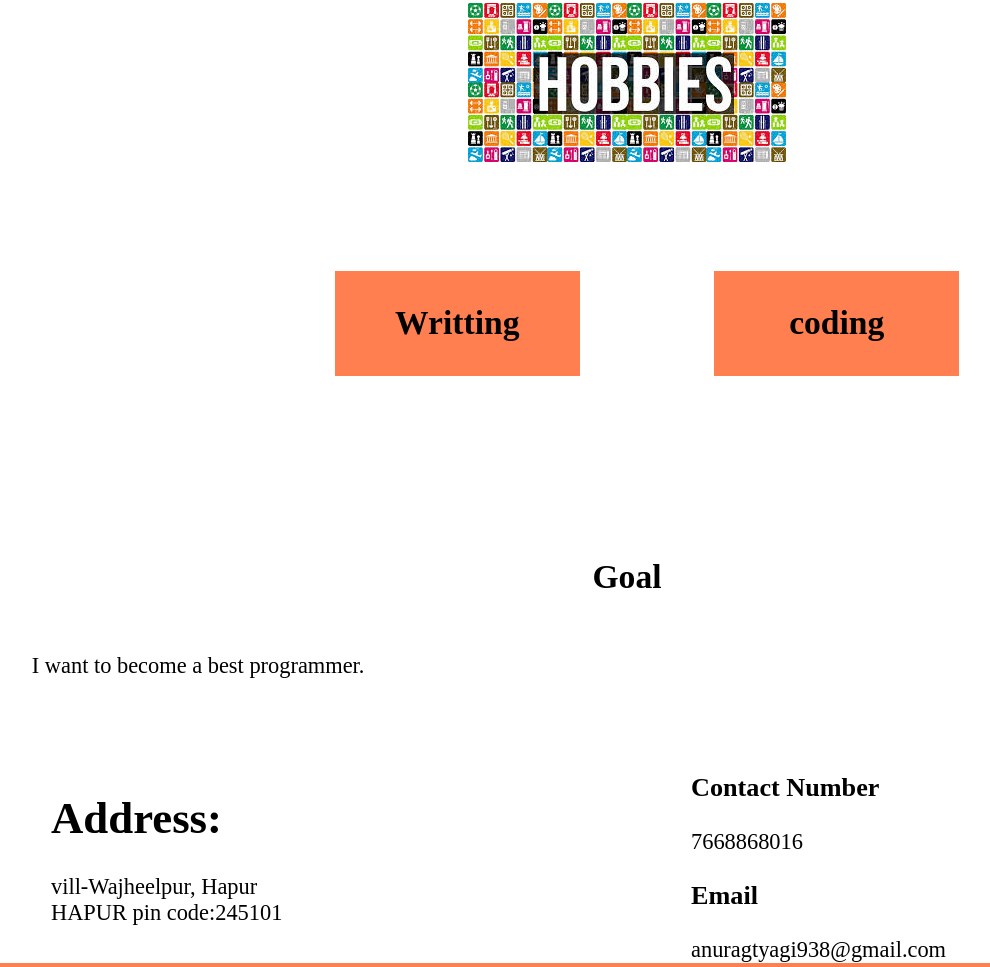
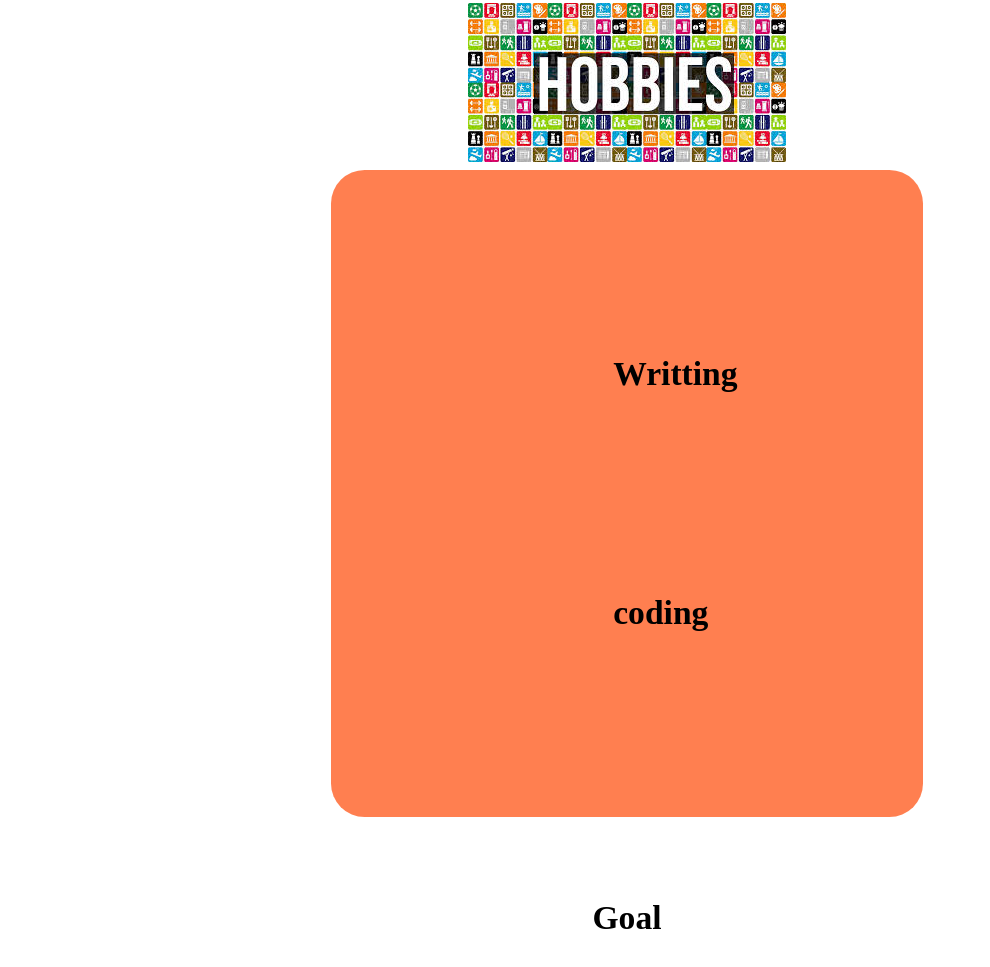
Before and after one commit to Anuragtyagi-by/Anurag-my-first-web-page, a plain HTML site: page index.html in a window 1280 px wide. Shown: the part 1961-2928 px from the top of the page, without its empty margins (13-1003 px from the left). Drawn offline with Linux system fonts and the light colour scheme.

Commit message:
Update index.html

```diff
--- a/index.html
+++ b/index.html
@@ -46,10 +46,12 @@
               <h2 class="about-heading">HOBBIES<br/>
               <img src="images/hobbies.jpg" alt="HOBBIES" />
              <div>
+                  <div class="project-items">
                   <ol class="hobbies">
                       <li>Writting</li>
                       <li>coding</li>
                   </ol>
+                 </div>
                   </h2>
              </div>
              <h2 class="about-heading">Goal</h2>
```
